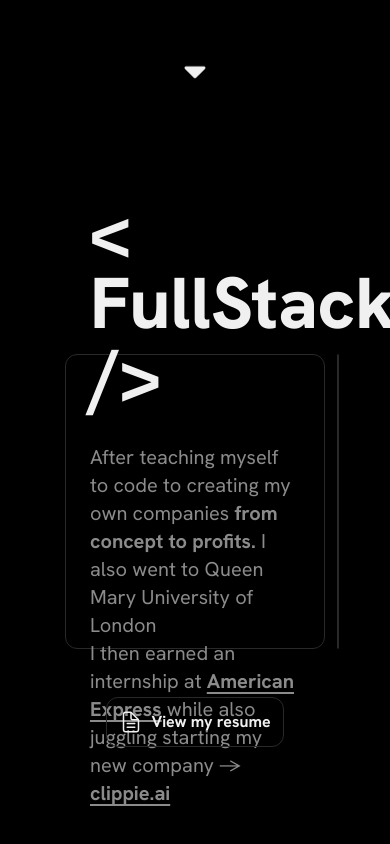
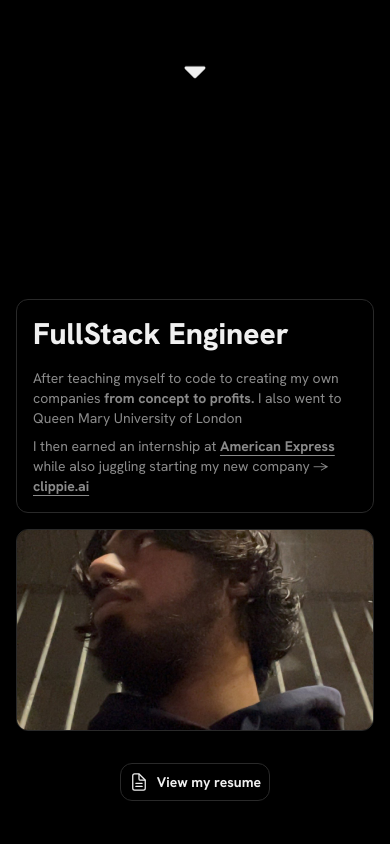
Before and after one commit to saibadarinadh/Next-js-portfolio, a Next.js app: page / in a window 390 px wide. Shown: the part 774-1618 px from the top of the page. Built offline with nearby package versions, Linux system fonts and the light colour scheme.

Commit message:
Fix about

```diff
--- a/components/About.tsx
+++ b/components/About.tsx
@@ -1,26 +1,27 @@
 import React from 'react';
 import Link from 'next/link';
+import Image from 'next/image';
 import { IoDocumentTextOutline } from "react-icons/io5";
 
 const About: React.FC = () => {
   return (
-    <div className="w-full h-screen flex flex-col space-y-12 items-center justify-center text-[#f0f0f0] relative overflow-hidden">
-      <div className='flex flex-row space-x-3 w-2/3'>
-        <div className='w-full rounded-xl p-6 border border-[#292929] flex flex-col items-start justify-center space-y-8 h-[295px]'>
-          <h1 className='text-7xl font-extrabold'>{'<'} FullStackEngineer{' />'}</h1>
-          <div className='text-xl text-[#8b8b8b]'>
+    <div className="w-full min-h-screen px-4 py-8 sm:py-12 md:py-16 flex flex-col space-y-8 sm:space-y-12 items-center justify-center text-[#f0f0f0] relative overflow-hidden">
+      <div className='flex flex-col md:flex-row space-y-4 md:space-y-0 md:space-x-3 w-full max-w-6xl'>
+        <div className='w-full rounded-xl p-4 sm:p-6 border border-[#292929] flex flex-col items-start justify-center space-y-4 sm:space-y-6 md:space-y-8'>
+          <h1 className='text-3xl sm:text-5xl md:text-6xl lg:text-7xl font-extrabold'>FullStack Engineer</h1>
+          <div className='text-sm sm:text-base md:text-lg lg:text-xl text-[#8b8b8b] space-y-2'>
             <p>After teaching myself to code to creating my own companies <span className='font-bold'>from concept to profits.</span> I also went to Queen Mary University of London</p>
             <p>I then earned an internship at <Link href={'/amex'} className='font-bold underline underline-offset-4'>American Express</Link> {' '}
               while also juggling starting my new company {'->'} <Link href={'https://clippie.ai'} className='font-bold underline underline-offset-4'>clippie.ai</Link>
             </p>
           </div>
         </div>
-        <div className='border border-[#292929] rounded-xl overflow-hidden w-fit h-[295px]'>
-          <img src='/noah.jpg' alt='Noah' className='w-auto h-full aspect-square object-cover'/>
+        <div className='border border-[#292929] rounded-xl overflow-hidden w-full md:w-fit h-full aspect-video md:aspect-square'>
+          <Image src='/noah.jpg' alt='Noah' width={295} height={295} className='w-full h-full object-cover'/>
         </div>
       </div>
-      <button className='border border-[#292929] p-3 rounded-xl text-[#f0f0f0] font-semibold space-x-2 items-center flex hover:scale-105 transition-all duration-300'>
-        <IoDocumentTextOutline size={24}/> <span>View my resume</span>
+      <button className='border border-[#292929] p-2 sm:p-3 rounded-xl text-[#f0f0f0] font-semibold space-x-2 items-center flex hover:scale-105 transition-all duration-300'>
+        <IoDocumentTextOutline size={20} className="sm:text-2xl"/> <span className="text-sm sm:text-base">View my resume</span>
       </button>
     </div>
   );
```
